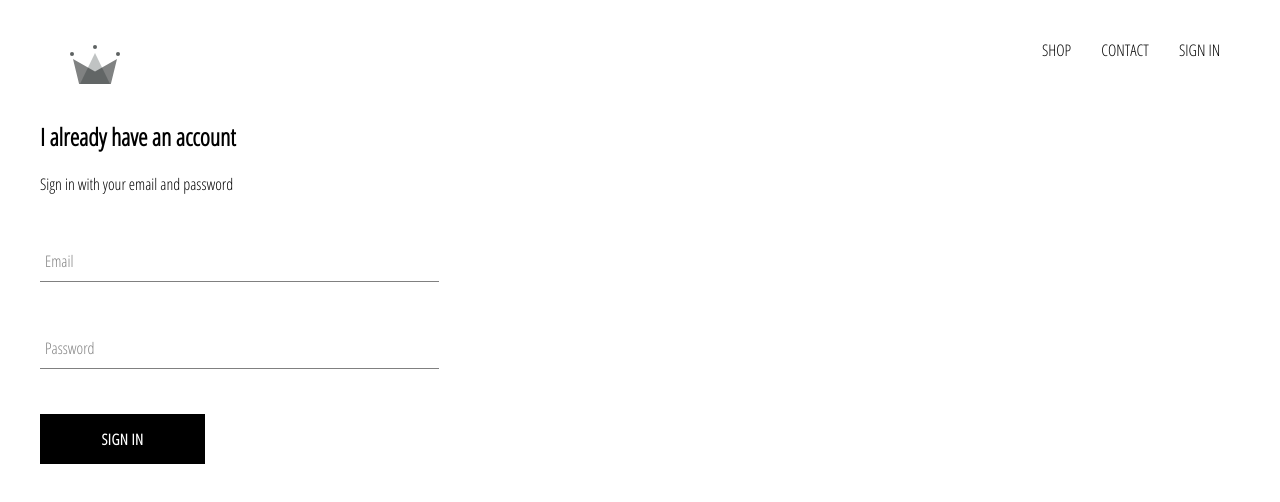
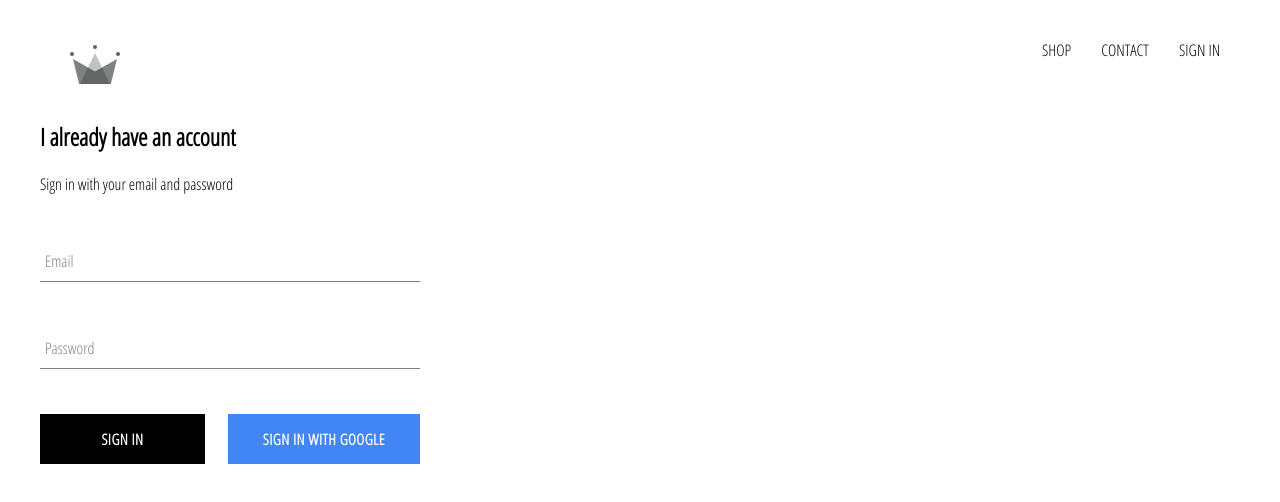
Before and after one commit to nizamudeen5619/react-ecommerce-project, a React (Create React App) app: page /signin in a window 1280 px wide. Shown: the top 502 px of the page. Built offline with nearby package versions, Linux system fonts and the light colour scheme; no server answers.

Commit message:
sign in with google using firebase and styling is done

```diff
--- a/package.json
+++ b/package.json
@@ -6,6 +6,7 @@
     "@testing-library/jest-dom": "^5.16.1",
     "@testing-library/react": "^11.2.7",
     "@testing-library/user-event": "^12.8.3",
+    "firebase": "^9.6.1",
     "node-sass": "^7.0.1",
     "react": "^17.0.2",
     "react-dom": "^17.0.2",
--- a/src/App.css
+++ b/src/App.css
@@ -7,3 +7,7 @@
     text-decoration: none;
     color: black;
 }
+
+* {
+    box-sizing: border-box;
+}
--- a/src/App.js
+++ b/src/App.js
@@ -1,17 +1,38 @@
-import React from 'react';
+import React, { Component } from 'react';
 import { Route, Switch } from 'react-router-dom';
 
 import HomePage from './pages/homepage/homepage.component';
 import ShopPage from './pages/shop/shop.component';
 import Header from './components/header/header.component';
 import SignInSignUpPage from './pages/sign-in-and-sign-up/sign-in-and-sign-up.component';
+import { auth } from './firebase/firebase.utils';
 
 import './App.css';
 
-function App() {
+class App extends Component {
+
+  constructor() {
+    super()
+    this.state = {
+      currentUser: null
+    }
+  }
+  unsubscribeFromAuth = null
+  componentDidMount() {
+    this.unsubscribeFromAuth = auth.onAuthStateChanged(user => {
+      this.setState({ currentUser: user })
+      console.log(user.displayName, user.email);
+    })
+  }
+
+  componentWillUnmount() {
+    this.unsubscribeFromAuth()//close subscription
+  }
+
+  render() {
     return (
       <div>
-      <Header />
+        <Header currentUser={this.state.currentUser}/>
         <Switch>
           <Route exact path='/' component={HomePage} />
           <Route path='/shop' component={ShopPage} />
@@ -21,4 +42,16 @@
     );
   }
 
+}
+
+/*
+line 21: unsubscribeFromAuth is initialised as null
+
+line 24: unsubscribeFromAuth is reassigned to the return value of calling auth.onAuthStateChanged().This method also returns another method: firebase.unsubscribe().
+
+(see docs here: https://firebase.google.com/docs/reference/js/firebase.auth.Auth#returns-firebase.unsubscribe)
+
+line 32: so when unsubscribeFromAuth() is called inside the componentWillUnmount, it now has the value of firebase.unsubscribe(), which executes, closing the session.
+
+*/
 export default App;
--- a/src/components/custom-button/custom-button.component.jsx
+++ b/src/components/custom-button/custom-button.component.jsx
@@ -1,7 +1,9 @@
 import './custom-button.styles.scss';
 
-const CustomButton=({children,...otherProps})=>(
-    <button className='custom-button' {...otherProps}>
+const CustomButton=({children,isGoogleSignIn,...otherProps})=>(
+    <button className={`${isGoogleSignIn?'google-sign-in':''} custom-button`}
+        {...otherProps}>
+
         {children}
     </button>
 )
--- a/src/components/custom-button/custom-button.styles.scss
+++ b/src/components/custom-button/custom-button.styles.scss
@@ -19,4 +19,13 @@
     color: black;
     border: 1px solid black;
   }
+  &.google-sign-in {
+    background-color: #4285f4;
+    color: white;
+
+    &:hover{
+      background-color: #357ae8;
+      border: none;
+    }
+  }
 }
--- a/src/components/header/header.component.jsx
+++ b/src/components/header/header.component.jsx
@@ -1,10 +1,12 @@
 import { Link } from 'react-router-dom'
+
+import { auth } from '../../firebase/firebase.utils'
 
 import './header.styles.scss'
 import { ReactComponent as Logo } from '../../assets/crown.svg'
 
 
-const Header = () => (
+const Header = ({currentUser}) => (
     <div className='header'>
         <Link to="/" className='logo-container'>
             <Logo className='logo' />
@@ -16,9 +18,12 @@
             <Link to='/shop' className='option'>
                 CONTACT
             </Link>
-            <Link to='/signIn' className='option'>
-                SIGN IN
-            </Link>
+            {
+                currentUser?
+                <div className='option' onClick={()=>auth.signOut()}>SIGNOUT</div>
+                :
+                <Link className='option' to='/signIn'>SIGN IN</Link>
+            }
         </div>
     </div>
 )
--- a/src/components/header/header.styles.scss
+++ b/src/components/header/header.styles.scss
@@ -22,6 +22,7 @@
 
       .option {
         padding: 10px 15px;
+        cursor: pointer;
       }
     }
   }
--- a/src/components/sign-in/sign-in.component.jsx
+++ b/src/components/sign-in/sign-in.component.jsx
@@ -2,6 +2,7 @@
 
 import FormInput from '../form-input/form-input.component';
 import CustomButton from '../custom-button/custom-button.component';
+import { signInWithGoogle } from '../../firebase/firebase.utils';
 
 import './sign-in.styles.scss';
 
@@ -46,7 +47,10 @@
                         label='Password'
                         required
                     />
+                    <div className='buttons'>
                     <CustomButton type='submit'>Sign in</CustomButton>
+                    <CustomButton onClick={signInWithGoogle} isGoogleSignIn>Sign in with Google</CustomButton>
+                    </div>
                 </form>
             </div>
         )
--- a/src/components/sign-in/sign-in.styles.scss
+++ b/src/components/sign-in/sign-in.styles.scss
@@ -1,5 +1,5 @@
 .sign-in {
-    width: 30vw;
+    width: 380px;
     display: flex;
     flex-direction: column;
     margin: 20px;
@@ -7,4 +7,9 @@
     .title {
         font-weight: 5px;
     }
+
+    .buttons {
+        display: flex;
+        justify-content: space-between;
+    }
 }
--- /dev/null
+++ b/src/firebase/firebase.utils.js
@@ -0,0 +1,26 @@
+import firebase from "firebase/compat/app";
+import "firebase/compat/auth";
+import "firebase/compat/firestore"
+
+const firebaseConfig = {
+    apiKey: "AIzaSyC4r14ur7Yh4BHoSZ1PFtg-ikZZ_iqNSJ4",
+    authDomain: "crwn-db-9ec9b.firebaseapp.com",
+    projectId: "crwn-db-9ec9b",
+    storageBucket: "crwn-db-9ec9b.appspot.com",
+    messagingSenderId: "415851617670",
+    appId: "1:415851617670:web:e4573d5785b3b26820e007",
+    measurementId: "G-TDDBN61WLK"
+};
+
+// Initialize Firebase
+firebase.initializeApp(firebaseConfig);
+
+export const auth = firebase.auth()//authentication
+export const firestore = firebase.firestore()//database
+
+const provider = new firebase.auth.GoogleAuthProvider()
+provider.setCustomParameters({ prompt: 'select_account' })
+
+export const signInWithGoogle = () => auth.signInWithPopup(provider)//popup for google
+
+export default firebase;
```
Also changed, not shown: 1 other file (tests, documents, lock files or other folders). Lines whose indentation alone changed are shown as unchanged.
